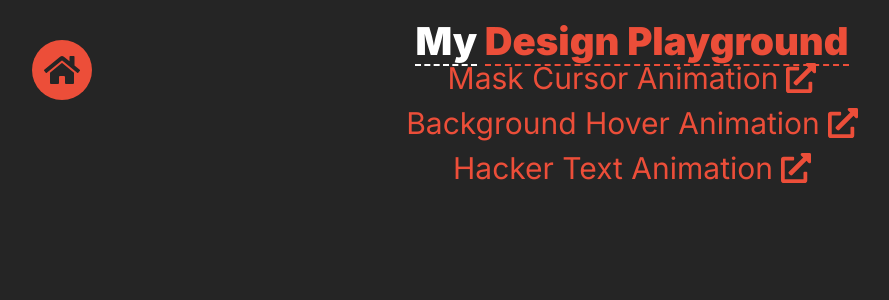
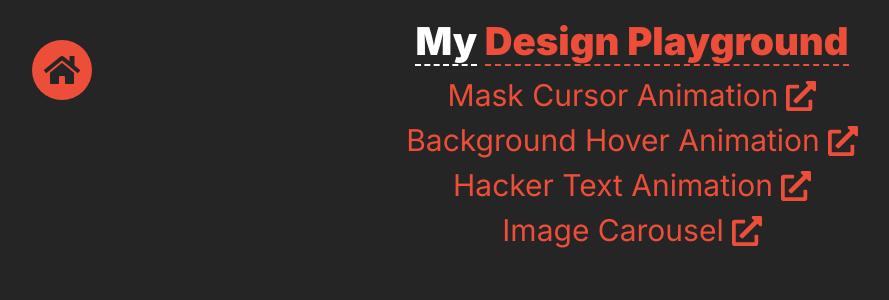
Before and after one commit to HarikrishnanYPR1707/My-Design-Playground, a Next.js app: page / in a window 1280 px wide. Shown: the top 300 px of the page, without its empty margins (8-897 px from the left). Built offline with nearby package versions, Linux system fonts and the light colour scheme.

Commit message:
Added Navigation Link to Image carousel

```diff
--- a/src/app/page.js
+++ b/src/app/page.js
@@ -7,7 +7,7 @@ export default function Home() {
   return (
     <>
       <Navbar />
-      <div className="flex h-[10vh] flex-col items-center justify-center text-[30px] text-[#ec4e39]">
+      <div className="mt-10 flex h-[10vh] flex-col items-center justify-center text-[30px] text-[#ec4e39]">
         <Link
           href="Mask-Cursor-Animation/"
           className="flex items-center justify-center"
@@ -26,6 +26,12 @@ export default function Home() {
         >
           Hacker Text Animation <FaExternalLinkAlt className="ml-2" />
         </Link>
+        <Link
+          href="ImageCarousel/"
+          className="flex items-center justify-center"
+        >
+          Image Carousel <FaExternalLinkAlt className="ml-2" />
+        </Link>
       </div>
     </>
   );
```
